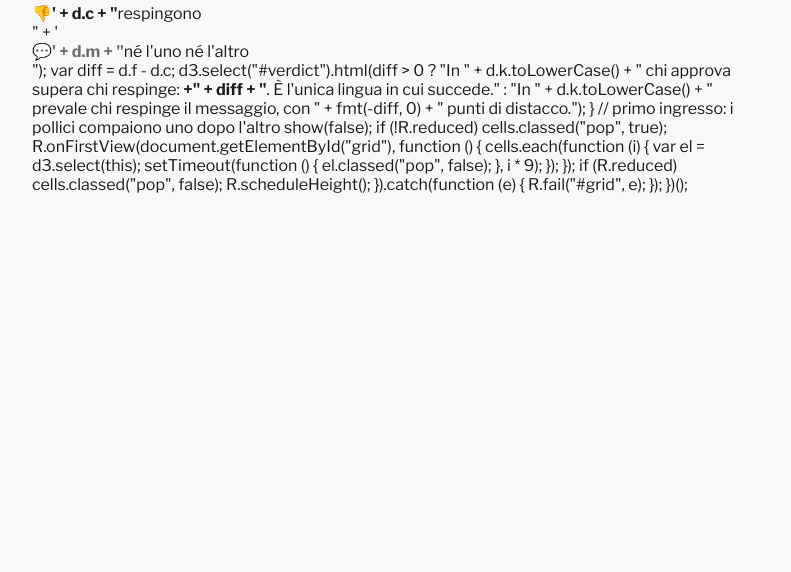
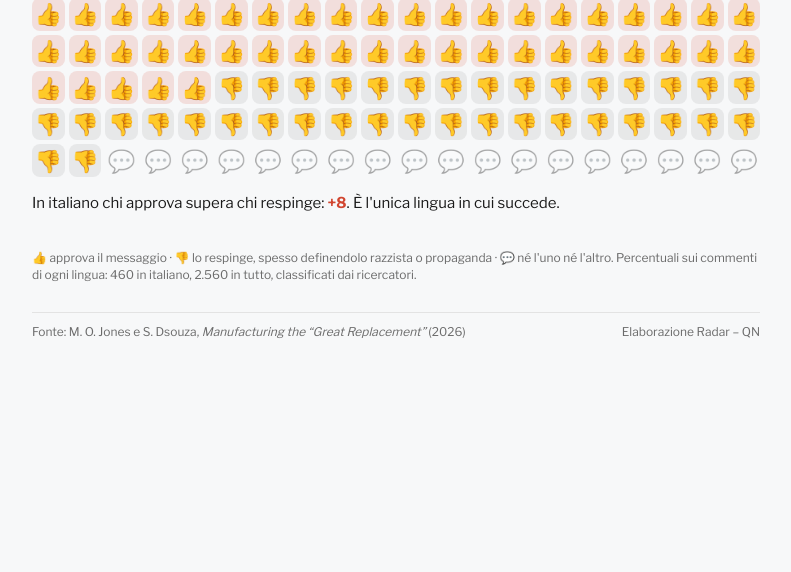
Before and after one commit to caterinamalanetto-star/campagna-qatar, a plain HTML site: page pollici/index.html in a window 1280 px wide. Shown: the part 228-800 px from the top of the page, without its empty margins (244-1035 px from the left). Drawn offline with nearby package versions, Linux system fonts and the light colour scheme.

Commit message:
Pollici: ripristinato il codice cancellato per errore
Co-Authored-By: Claude Opus 5.5 <noreply@anthropic.com>
Claude-Session: https://claude.ai/code/session_01RTk8MMpboDYPJF4xBXNr2m

```diff
--- a/pollici/index.html
+++ b/pollici/index.html
@@ -53,7 +53,46 @@
   <div class="grid" id="grid" role="img"></div>
   <p class="verdict" id="verdict"></p>
 
-  " +
+  <p class="r-note">👍 approva il messaggio · 👎 lo respinge, spesso definendolo razzista o propaganda · 💬 né l'uno né l'altro. Percentuali sui commenti di ogni lingua: 460 in italiano, 2.560 in tutto, classificati dai ricercatori.</p>
+
+  <footer class="r-foot">
+    <span>Fonte: M. O. Jones e S. Dsouza, <i>Manufacturing the “Great Replacement”</i> (2026)</span>
+    <span>Elaborazione Radar – QN</span>
+  </footer>
+</main>
+
+<script>
+(function () {
+  var R = Radar, fmt = R.fmt;
+  R.loadCSV("../data/commenti-lingua.csv").then(function (rows) {
+    var langs = rows.map(function (r) {
+      var f = R.num(r["Favorevoli"]), c = R.num(r["Contrari"]);
+      return { k: r["Lingua del commento"], f: f, c: c, m: 100 - f - c };
+    });
+    var cur = 0;
+    var cells = d3.select("#grid").selectAll("i").data(d3.range(100)).join("i");
+
+    var seg = d3.select("#seg").selectAll("button").data(langs).join("button")
+      .attr("role", "tab").classed("it", function (d) { return d.k === "Italiano"; })
+      .text(function (d) { return d.k; })
+      .on("click", function (ev, d) { cur = langs.indexOf(d); show(true); });
+
+    function show(animate) {
+      var d = langs[cur];
+      seg.classed("on", function (q) { return q === d; }).attr("aria-selected", function (q) { return q === d; });
+      cells.each(function (i) {
+        var el = d3.select(this), t = i < d.f ? "up" : (i < d.f + d.c ? "down" : "mid");
+        var e = t === "up" ? "👍" : (t === "down" ? "👎" : "💬");
+        if (el.attr("data-t") === t) return;
+        el.attr("data-t", t);
+        if (animate && !R.reduced) {
+          el.classed("pop", true);
+          setTimeout(function () { el.attr("class", t).text(e); }, 120 + (i % 20) * 12);
+        } else el.attr("class", t).text(e);
+      });
+      d3.select("#grid").attr("aria-label", "Su cento commenti in " + d.k.toLowerCase() + ": " + d.f + " approvano, " + d.c + " respingono, " + d.m + " né l'uno né l'altro.");
+      d3.select("#score").html(
+        '<div class="up"><span class="e" aria-hidden="true">👍</span><b>' + d.f + "</b><span>approvano</span></div>" +
         '<div><span class="e" aria-hidden="true">👎</span><b>' + d.c + "</b><span>respingono</span></div>" +
         '<div><span class="e" aria-hidden="true">💬</span><b style="color:var(--ink-2)">' + d.m + "</b><span>né l'uno né l'altro</span></div>");
       var diff = d.f - d.c;
```
